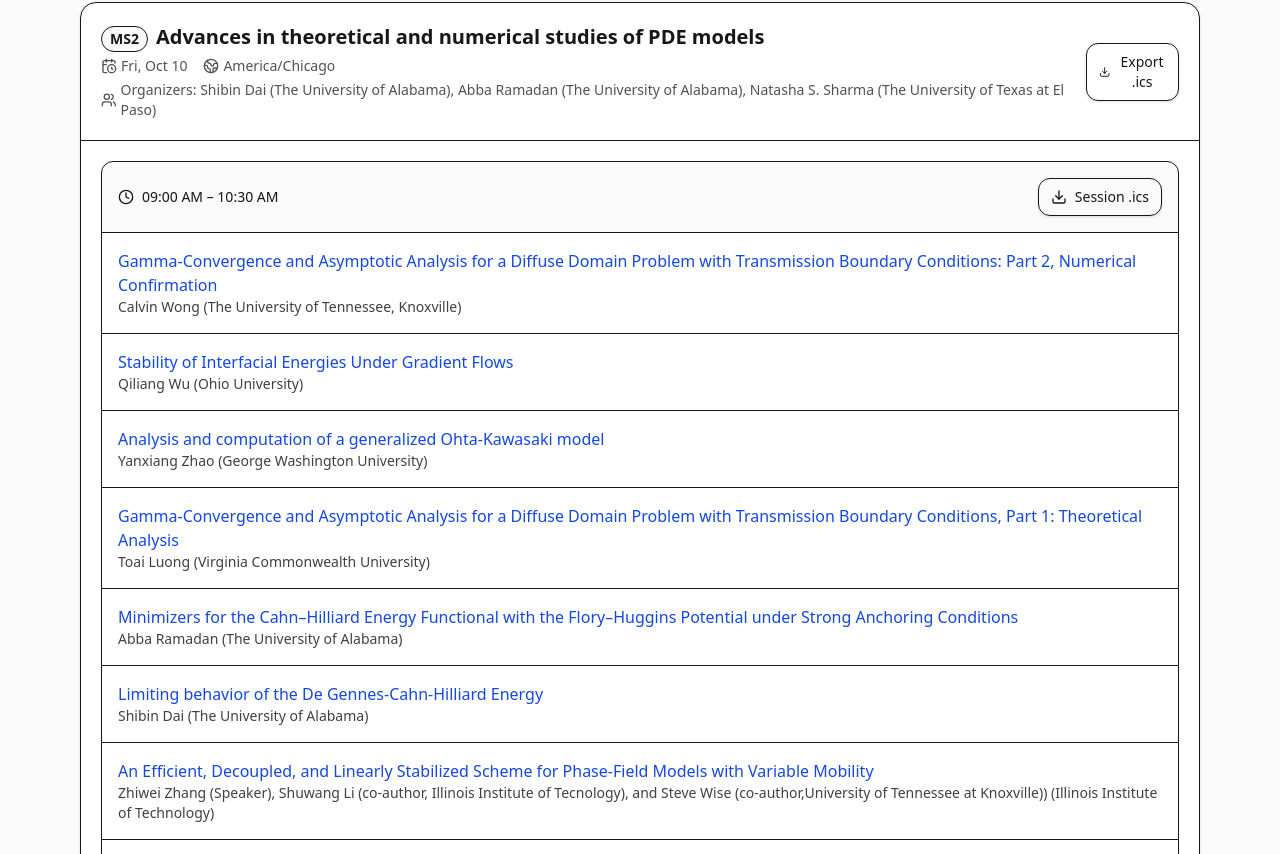
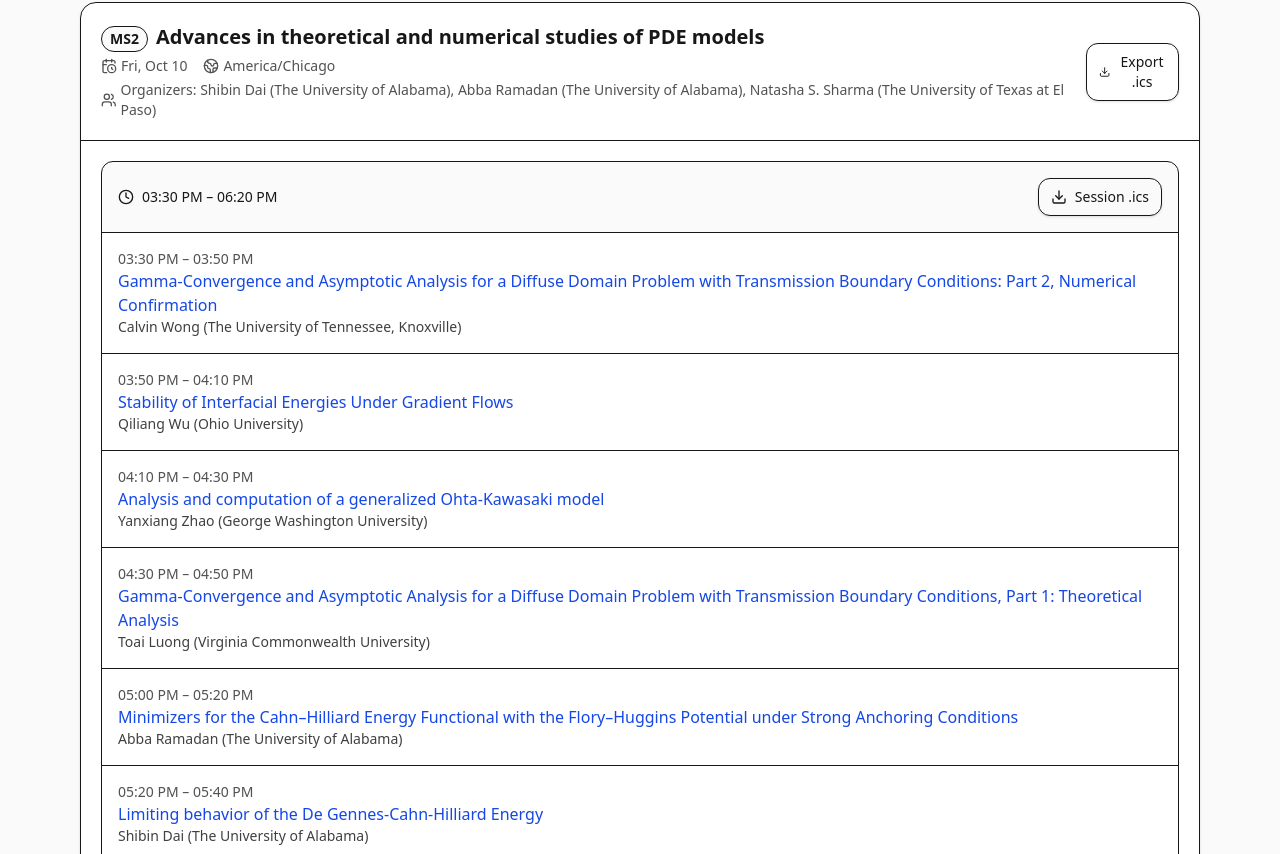
Before and after one commit to SIAM-UARK/UARK-SIAM-CSS-25, a React (Vite) app: page /#/ in a window 1280 px wide. Shown: the part 1286-2140 px from the top of the page. Built offline with nearby package versions, Linux system fonts and the light colour scheme.

Commit message:
MS2 schedule: set 8 talks at 20-minute intervals starting 3:30 PM CT; add single session with start/end and per-talk times

```diff
--- a/src/data/abstract/02_advances-in-theoretical-and-numerical-studies-of-pde-models.json
+++ b/src/data/abstract/02_advances-in-theoretical-and-numerical-studies-of-pde-models.json
@@ -77,17 +77,6 @@
       ],
       "abstract": "Phase-field models for multiphysics problems, such as vesicle deformation under osmotic pressure, often result in complex, coupled nonlinear PDEs. A key computational challenge arises in systems with variable mobility, which can preclude the use of the most efficient, high-order implicit schemes that rely on constant-coefficient operators.  To address this challenge, we develop and analyze a novel numerical scheme based on the Multiple Scalar Auxiliary Variable (MSAV) method. Our approach introduces a linear stabilization term outside of the chemical potential. This strategy successfully decouples the system into a sequence of linear, constant-coefficient elliptic equations at each time step, which can be solved with high efficiency using fast direct solvers. We present a rigorous numerical verification of the scheme's second-order accuracy in time and an analysis of its spatial convergence properties. Numerical experiments demonstrate the scheme's computational efficiency against a baseline nonlinear multigrid (NLMG) solver, showing that our method's key advantage is replacing the complex, iterative nonlinear solve at each step with a small, fixed number of non-iterative linear solves.",
       "_match": "title"
-    },
-    {
-      "title": "An Efficient, Decoupled, and Linearly Stabilized Scheme for Phase-Field Models with Variable Mobility",
-      "speakers": [
-        {
-          "name": "Zhiwei Zhang",
-          "affiliation": "Illinois Institute Of Technology"
-        }
-      ],
-      "abstract": "Phase-field models for multiphysics problems, such as vesicle deformation under osmotic pressure, often result in complex, coupled nonlinear PDEs. A key computational challenge arises in systems with variable mobility, which can preclude the use of the most efficient, high-order implicit schemes that rely on constant-coefficient operators.  To address this challenge, we develop and analyze a novel numerical scheme based on the Multiple Scalar Auxiliary Variable (MSAV) method. Our approach introduces a linear stabilization term outside of the chemical potential. This strategy successfully decouples the system into a sequence of linear, constant-coefficient elliptic equations at each time step, which can be solved with high efficiency using fast direct solvers. We present a rigorous numerical verification of the scheme's second-order accuracy in time and an analysis of its spatial convergence properties. Numerical experiments demonstrate the scheme's computational efficiency against a baseline nonlinear multigrid (NLMG) solver, showing that our method's key advantage is replacing the complex, iterative nonlinear solve at each step with a small, fixed number of non-iterative linear solves.",
-      "_match": "title"
     }
   ]
 }
--- a/src/sessions.js
+++ b/src/sessions.js
@@ -87,76 +87,58 @@ export default [
     day: "",
     room: "",
     timezone: "America/Chicago",
-    "talks": [
+    sessions: [
       {
-        "title": "Gamma-Convergence and Asymptotic Analysis for a Diffuse Domain Problem with Transmission Boundary Conditions: Part 2, Numerical Confirmation",
-        "speakers": [
+        start: "2025-10-11T15:30:00-05:00",
+        end: "2025-10-11T18:20:00-05:00",
+        talks: [
           {
-            "name": "Calvin Wong",
-            "affiliation": "The University of Tennessee, Knoxville"
-          }
-        ]
+            title: "Gamma-Convergence and Asymptotic Analysis for a Diffuse Domain Problem with Transmission Boundary Conditions: Part 2, Numerical Confirmation",
+            start: "2025-10-11T15:30:00-05:00",
+            end: "2025-10-11T15:50:00-05:00",
+            speakers: [{ name: "Calvin Wong", affiliation: "The University of Tennessee, Knoxville" }]
           },
           {
-        "title": "Stability of Interfacial Energies Under Gradient Flows",
-        "speakers": [
-          {
-            "name": "Qiliang Wu",
-            "affiliation": "Ohio University"
-          }
-        ]
+            title: "Stability of Interfacial Energies Under Gradient Flows",
+            start: "2025-10-11T15:50:00-05:00",
+            end: "2025-10-11T16:10:00-05:00",
+            speakers: [{ name: "Qiliang Wu", affiliation: "Ohio University" }]
           },
           {
-        "title": "Analysis and computation of a generalized Ohta-Kawasaki model",
-        "speakers": [
-          {
-            "name": "Yanxiang Zhao",
-            "affiliation": "George Washington University"
-          }
-        ]
+            title: "Analysis and computation of a generalized Ohta-Kawasaki model",
+            start: "2025-10-11T16:10:00-05:00",
+            end: "2025-10-11T16:30:00-05:00",
+            speakers: [{ name: "Yanxiang Zhao", affiliation: "George Washington University" }]
           },
           {
-        "title": "Gamma-Convergence and Asymptotic Analysis for a Diffuse Domain Problem with Transmission Boundary Conditions, Part 1: Theoretical Analysis",
-        "speakers": [
-          {
-            "name": "Toai Luong",
-            "affiliation": "Virginia Commonwealth University"
-          }
-        ]
+            title: "Gamma-Convergence and Asymptotic Analysis for a Diffuse Domain Problem with Transmission Boundary Conditions, Part 1: Theoretical Analysis",
+            start: "2025-10-11T16:30:00-05:00",
+            end: "2025-10-11T16:50:00-05:00",
+            speakers: [{ name: "Toai Luong", affiliation: "Virginia Commonwealth University" }]
           },
           {
-        "title": "Minimizers for the Cahn–Hilliard Energy Functional with the Flory–Huggins Potential under Strong Anchoring Conditions",
-        "speakers": [
-          {
-            "name": "Abba Ramadan",
-            "affiliation": "The University of Alabama"
-          }
-        ]
+            title: "Minimizers for the Cahn–Hilliard Energy Functional with the Flory–Huggins Potential under Strong Anchoring Conditions",
+            start: "2025-10-11T17:00:00-05:00",
+            end: "2025-10-11T17:20:00-05:00",
+            speakers: [{ name: "Abba Ramadan", affiliation: "The University of Alabama" }]
           },
           {
-        "title": "Limiting behavior of the De Gennes-Cahn-Hilliard Energy",
-        "speakers": [
-          {
-            "name": "Shibin Dai",
-            "affiliation": "The University of Alabama"
-          }
-        ]
+            title: "Limiting behavior of the De Gennes-Cahn-Hilliard Energy",
+            start: "2025-10-11T17:20:00-05:00",
+            end: "2025-10-11T17:40:00-05:00",
+            speakers: [{ name: "Shibin Dai", affiliation: "The University of Alabama" }]
           },
           {
-        "title": "An Efficient, Decoupled, and Linearly Stabilized Scheme for Phase-Field Models with Variable Mobility",
-        "speakers": [
-          {
-            "name": "Zhiwei Zhang (Speaker), Shuwang Li (co-author, Illinois Institute of Tecnology), and Steve Wise (co-author,University of Tennessee at Knoxville))",
-            "affiliation": "Illinois Institute of Technology"
-          }
-        ]
+            title: "An Efficient, Decoupled, and Linearly Stabilized Scheme for Phase-Field Models with Variable Mobility",
+            start: "2025-10-11T17:40:00-05:00",
+            end: "2025-10-11T18:00:00-05:00",
+            speakers: [{ name: "Zhiwei Zhang (Speaker), Shuwang Li (co-author, Illinois Institute of Tecnology), and Steve Wise (co-author,University of Tennessee at Knoxville))", affiliation: "Illinois Institute of Technology" }]
           },
           {
-        "title": "An Efficient, Decoupled, and Linearly Stabilized Scheme for Phase-Field Models with Variable Mobility",
-        "speakers": [
-          {
-            "name": "Zhiwei Zhang",
-            "affiliation": "Illinois Institute Of Technology"
+            title: "An Efficient, Decoupled, and Linearly Stabilized Scheme for Phase-Field Models with Variable Mobility",
+            start: "2025-10-11T18:00:00-05:00",
+            end: "2025-10-11T18:20:00-05:00",
+            speakers: [{ name: "Zhiwei Zhang", affiliation: "Illinois Institute Of Technology" }]
           }
         ]
       }
```
Lines whose indentation alone changed are shown as unchanged.
